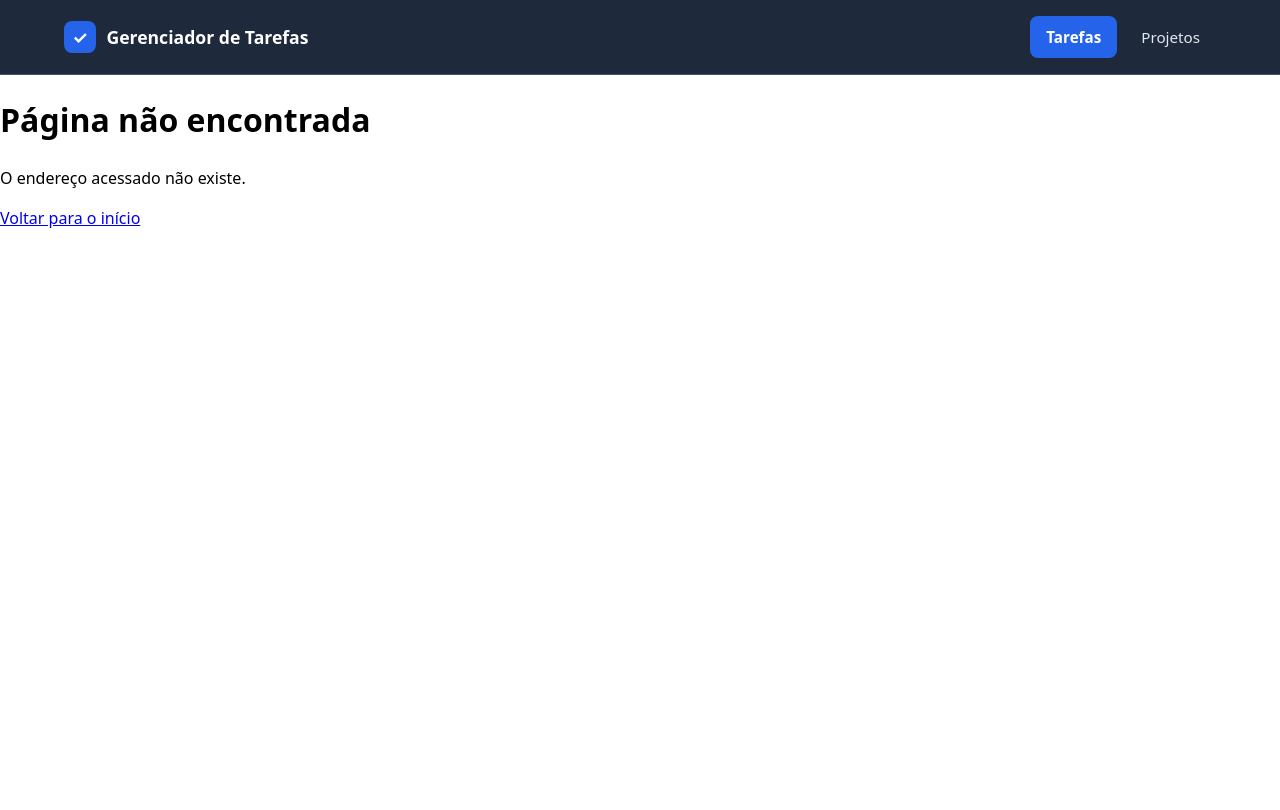
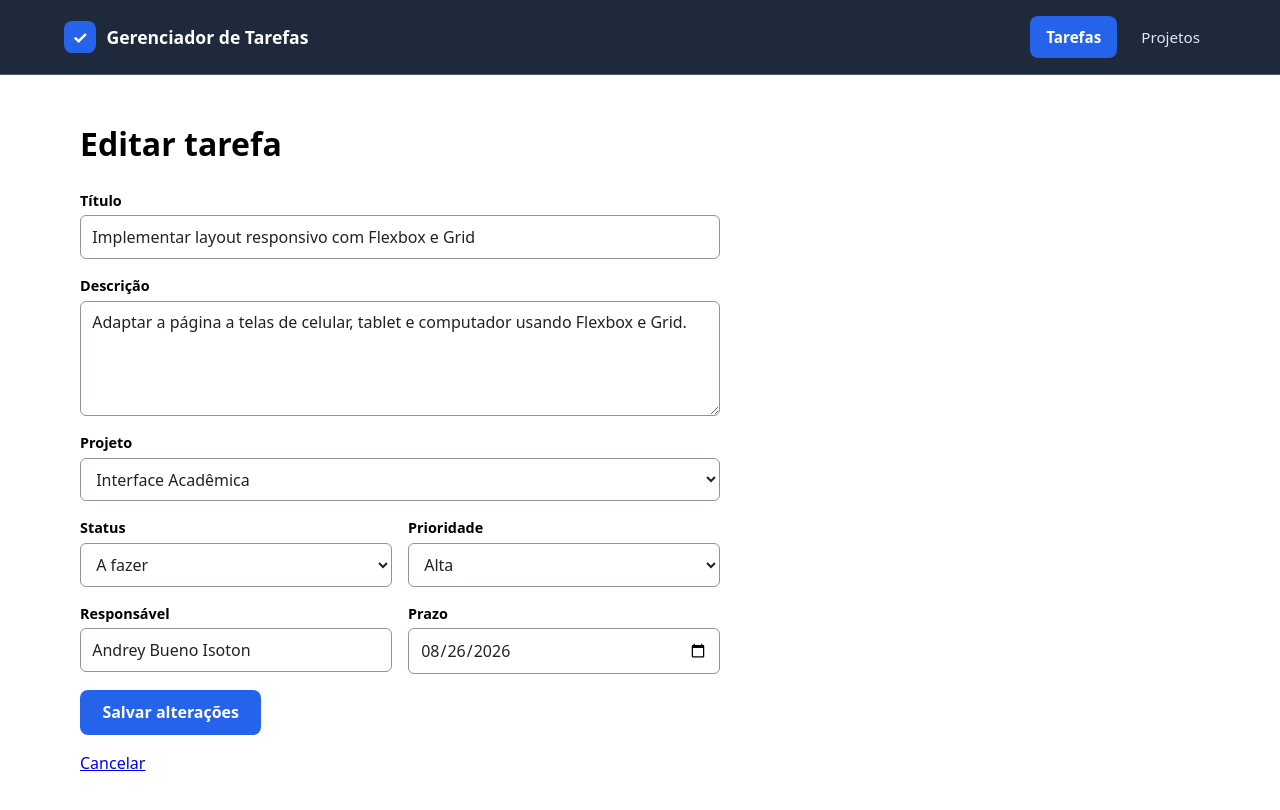
Before and after one commit to andreybueno-git/projeto-g2-frontend, a SvelteKit app: page /tarefas/1/editar in a window 1280 px wide. Before the commit this address had no page. Shown: the top 810 px of the page. Built offline with nearby package versions, Linux system fonts and the light colour scheme; data requests are answered from the project's data file.

Commit message:
Cria formulário de tarefa e tela de edição (issues 17 e 19)

```diff
--- /dev/null
+++ b/src/lib/componentes/FormularioTarefa.svelte
@@ -0,0 +1,214 @@
+<script lang="ts">
+  import { onMount, untrack } from "svelte";
+  import type { NovaTarefa, Projeto, Status, Prioridade } from "../../tipos";
+  import { listarProjetos } from "../servicos/api";
+  import { ROTULOS_STATUS, ROTULOS_PRIORIDADE } from "../utils/rotulos";
+
+  type Props = {
+    // Valores de partida: vazio para criar, a tarefa atual para editar.
+    // Na criação a partir de um projeto, passe só { projetoId }.
+    valorInicial?: Partial<NovaTarefa>;
+    textoEnvio?: string;
+    enviando?: boolean;
+    erro?: string | null;
+    onenviar: (dados: NovaTarefa) => void;
+  };
+
+  let {
+    valorInicial = {},
+    textoEnvio = "Salvar",
+    enviando = false,
+    erro = null,
+    onenviar
+  }: Props = $props();
+
+  // Os valores iniciais são lidos uma vez; depois o formulário é dono dos dados.
+  let dados = $state<NovaTarefa>(
+    untrack((): NovaTarefa => ({
+      projetoId: "",
+      titulo: "",
+      descricao: "",
+      status: "a-fazer",
+      prioridade: "media",
+      responsavel: "",
+      prazo: "",
+      ...valorInicial
+    }))
+  );
+
+  const opcoesStatus = Object.keys(ROTULOS_STATUS) as Status[];
+  const opcoesPrioridade = Object.keys(ROTULOS_PRIORIDADE) as Prioridade[];
+
+  let projetos = $state<Projeto[]>([]);
+  let carregandoProjetos = $state(true);
+  let erroProjetos = $state<string | null>(null);
+
+  // O seletor de projeto é carregado da API (só no navegador).
+  onMount(async () => {
+    try {
+      projetos = await listarProjetos();
+    } catch {
+      erroProjetos = "Não foi possível carregar os projetos.";
+    } finally {
+      carregandoProjetos = false;
+    }
+  });
+
+  function aoEnviar(evento: SubmitEvent) {
+    evento.preventDefault();
+    // Monta o objeto campo a campo para nunca enviar o id junto.
+    onenviar({
+      projetoId: dados.projetoId,
+      titulo: dados.titulo.trim(),
+      descricao: dados.descricao.trim(),
+      status: dados.status,
+      prioridade: dados.prioridade,
+      responsavel: dados.responsavel.trim(),
+      prazo: dados.prazo
+    });
+  }
+</script>
+
+<form onsubmit={aoEnviar}>
+  <div class="campo">
+    <label for="tarefa-titulo">Título</label>
+    <input id="tarefa-titulo" type="text" bind:value={dados.titulo} required />
+  </div>
+
+  <div class="campo">
+    <label for="tarefa-descricao">Descrição</label>
+    <textarea id="tarefa-descricao" rows="4" bind:value={dados.descricao}></textarea>
+  </div>
+
+  <div class="campo">
+    <label for="tarefa-projeto">Projeto</label>
+    <select
+      id="tarefa-projeto"
+      bind:value={dados.projetoId}
+      required
+      disabled={carregandoProjetos}
+    >
+      {#if carregandoProjetos}
+        <option value="">Carregando projetos...</option>
+      {:else}
+        <option value="">Selecione um projeto</option>
+        {#each projetos as projeto (projeto.id)}
+          <option value={projeto.id}>{projeto.nome}</option>
+        {/each}
+      {/if}
+    </select>
+    {#if erroProjetos}
+      <p class="mensagem-erro" role="alert">{erroProjetos}</p>
+    {/if}
+  </div>
+
+  <div class="linha">
+    <div class="campo">
+      <label for="tarefa-status">Status</label>
+      <select id="tarefa-status" bind:value={dados.status}>
+        {#each opcoesStatus as status (status)}
+          <option value={status}>{ROTULOS_STATUS[status]}</option>
+        {/each}
+      </select>
+    </div>
+
+    <div class="campo">
+      <label for="tarefa-prioridade">Prioridade</label>
+      <select id="tarefa-prioridade" bind:value={dados.prioridade}>
+        {#each opcoesPrioridade as prioridade (prioridade)}
+          <option value={prioridade}>{ROTULOS_PRIORIDADE[prioridade]}</option>
+        {/each}
+      </select>
+    </div>
+  </div>
+
+  <div class="linha">
+    <div class="campo">
+      <label for="tarefa-responsavel">Responsável</label>
+      <input
+        id="tarefa-responsavel"
+        type="text"
+        bind:value={dados.responsavel}
+        required
+      />
+    </div>
+
+    <div class="campo">
+      <label for="tarefa-prazo">Prazo</label>
+      <input id="tarefa-prazo" type="date" bind:value={dados.prazo} required />
+    </div>
+  </div>
+
+  {#if erro}
+    <p class="mensagem-erro" role="alert">{erro}</p>
+  {/if}
+
+  <button type="submit" disabled={enviando || carregandoProjetos}>
+    {enviando ? "Salvando..." : textoEnvio}
+  </button>
+</form>
+
+<style>
+  form {
+    display: flex;
+    flex-direction: column;
+    gap: 1rem;
+    max-width: 40rem;
+  }
+  .linha {
+    display: grid;
+    grid-template-columns: repeat(auto-fit, minmax(min(14rem, 100%), 1fr));
+    gap: 1rem;
+  }
+  .campo {
+    display: flex;
+    flex-direction: column;
+    gap: 0.25rem;
+    min-width: 0;
+  }
+  label {
+    font-size: 0.9rem;
+    font-weight: 600;
+  }
+  input,
+  select,
+  textarea {
+    width: 100%;
+    padding: 0.55rem 0.7rem;
+    border: 1px solid #8c959f;
+    border-radius: 6px;
+    background: #ffffff;
+    color: #1f2328;
+    font: inherit;
+  }
+  input:focus-visible,
+  select:focus-visible,
+  textarea:focus-visible {
+    outline: 3px solid #2563eb;
+    outline-offset: 1px;
+  }
+  button {
+    align-self: flex-start;
+    padding: 0.65rem 1.4rem;
+    border: none;
+    border-radius: 8px;
+    background: #2563eb;
+    color: #ffffff;
+    font: inherit;
+    font-weight: 600;
+    cursor: pointer;
+  }
+  button:disabled {
+    background: #8c959f;
+    cursor: not-allowed;
+  }
+  button:focus-visible {
+    outline: 3px solid #facc15;
+    outline-offset: 2px;
+  }
+  .mensagem-erro {
+    margin: 0;
+    color: #8b1e27;
+    font-weight: 600;
+  }
+</style>
--- a/src/routes/tarefas/[id]/+page.svelte
+++ b/src/routes/tarefas/[id]/+page.svelte
@@ -40,6 +40,8 @@
     <p><strong>Prioridade:</strong> {tarefa.prioridade}</p>
     <p><strong>Responsável:</strong> {tarefa.responsavel}</p>
     <p><strong>Prazo:</strong> {tarefa.prazo}</p>
+
+    <p><a href="/tarefas/{tarefa.id}/editar">Editar tarefa</a></p>
   {:else}
     <p>Carregando tarefa...</p>
   {/if}
--- /dev/null
+++ b/src/routes/tarefas/[id]/editar/+page.svelte
@@ -0,0 +1,90 @@
+<script lang="ts">
+  import { goto } from "$app/navigation";
+  import { page } from "$app/state";
+  import {
+    buscarTarefa,
+    atualizarTarefa,
+    ErroApi
+  } from "../../../../lib/servicos/api";
+  import type { Tarefa, NovaTarefa } from "../../../../tipos";
+  import FormularioTarefa from "../../../../lib/componentes/FormularioTarefa.svelte";
+
+  let tarefa = $state<Tarefa | null>(null);
+  let carregando = $state(true);
+  let erro = $state<string | null>(null);
+  let enviando = $state(false);
+  let erroEnvio = $state<string | null>(null);
+
+  // Busca de novo sempre que o id da URL muda.
+  $effect(() => {
+    const id = page.params.id;
+    if (!id) return;
+
+    let ativo = true;
+    tarefa = null;
+    erro = null;
+    carregando = true;
+
+    buscarTarefa(id)
+      .then((dados) => {
+        if (ativo) tarefa = dados;
+      })
+      .catch((e) => {
+        if (!ativo) return;
+        erro =
+          e instanceof ErroApi && e.status === 404
+            ? "Tarefa não encontrada."
+            : "Não foi possível carregar a tarefa.";
+      })
+      .finally(() => {
+        if (ativo) carregando = false;
+      });
+
+    return () => {
+      ativo = false;
+    };
+  });
+
+  async function salvar(dados: NovaTarefa) {
+    if (!tarefa) return;
+
+    enviando = true;
+    erroEnvio = null;
+    try {
+      await atualizarTarefa(tarefa.id, dados);
+      await goto(`/tarefas/${tarefa.id}`);
+    } catch {
+      erroEnvio = "Não foi possível salvar as alterações. Tente de novo.";
+    } finally {
+      enviando = false;
+    }
+  }
+</script>
+
+<main>
+  <h1>Editar tarefa</h1>
+
+  {#if carregando}
+    <p>Carregando tarefa...</p>
+  {:else if erro}
+    <p role="alert">{erro}</p>
+    <a href="/">Voltar para as tarefas</a>
+  {:else if tarefa}
+    <FormularioTarefa
+      valorInicial={tarefa}
+      textoEnvio="Salvar alterações"
+      {enviando}
+      erro={erroEnvio}
+      onenviar={salvar}
+    />
+    <p><a href="/tarefas/{tarefa.id}">Cancelar</a></p>
+  {/if}
+</main>
+
+<style>
+  main {
+    max-width: 72rem;
+    margin: 0 auto;
+    padding: 1.5rem 1rem;
+  }
+</style>
```
